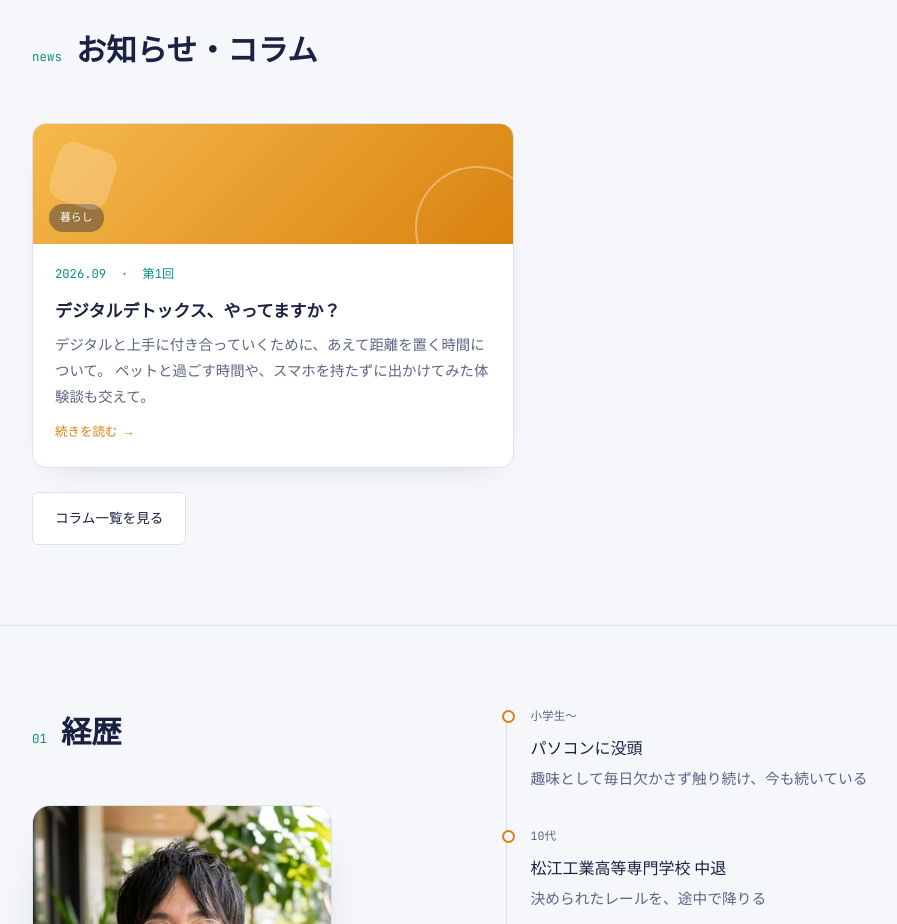
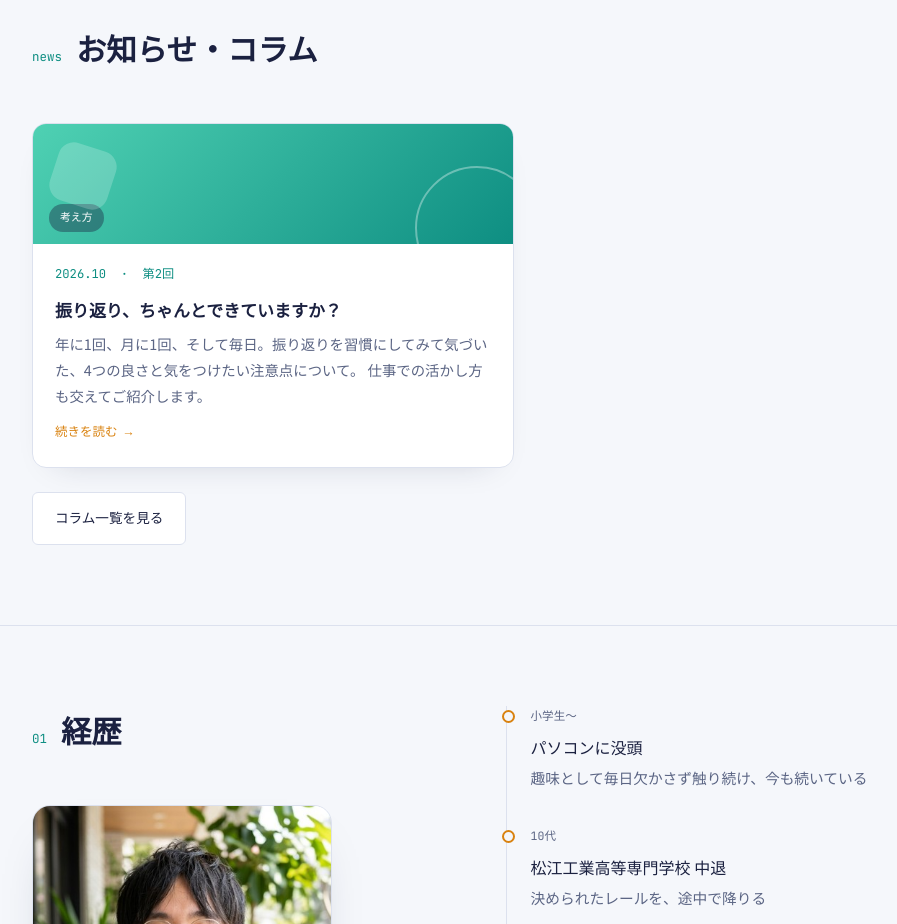
Before and after one commit to dogedeziizumo-del/dogedegi-site, a plain HTML site: page index.html in a window 1280 px wide. Shown: the part 1140-2064 px from the top of the page, without its empty margins (116-1013 px from the left). Drawn offline with Linux system fonts and the light colour scheme; a web font is replaced by a local one.

Commit message:
トップページのお知らせ欄を10月分のコラムに差し替え

```diff
--- a/index.html
+++ b/index.html
@@ -117,14 +117,14 @@
         （リンク先が無ければ a タグの代わりに div タグで）ここに追加できます。
       -->
       <div class="column-list">
-        <a class="column-card" href="column/2026-09-digital-detox.html">
-          <div class="column-eyecatch tone-a"><span class="column-tag">暮らし</span></div>
+        <a class="column-card" href="column/2026-10-reflection-habit.html">
+          <div class="column-eyecatch tone-b"><span class="column-tag">考え方</span></div>
           <div class="column-card-body">
-            <div class="column-meta">2026.09 &nbsp;·&nbsp; 第1回</div>
-            <h3>デジタルデトックス、やってますか？</h3>
+            <div class="column-meta">2026.10 &nbsp;·&nbsp; 第2回</div>
+            <h3>振り返り、ちゃんとできていますか？</h3>
             <p>
-              デジタルと上手に付き合っていくために、あえて距離を置く時間について。
-              ペットと過ごす時間や、スマホを持たずに出かけてみた体験談も交えて。
+              年に1回、月に1回、そして毎日。振り返りを習慣にしてみて気づいた、4つの良さと気をつけたい注意点について。
+              仕事での活かし方も交えてご紹介します。
             </p>
             <span class="column-more">続きを読む →</span>
           </div>
```
